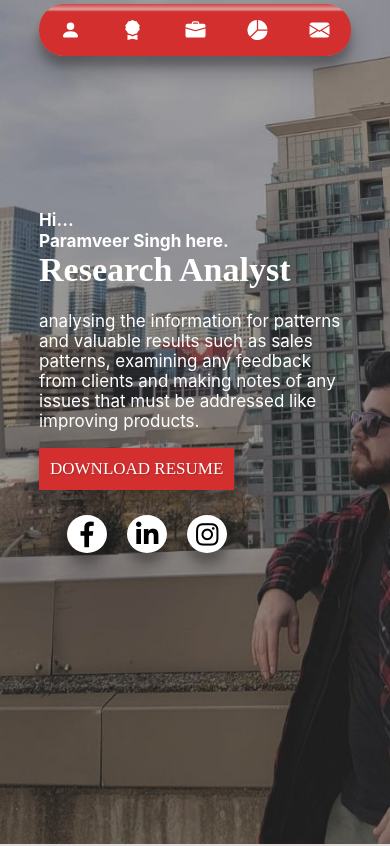
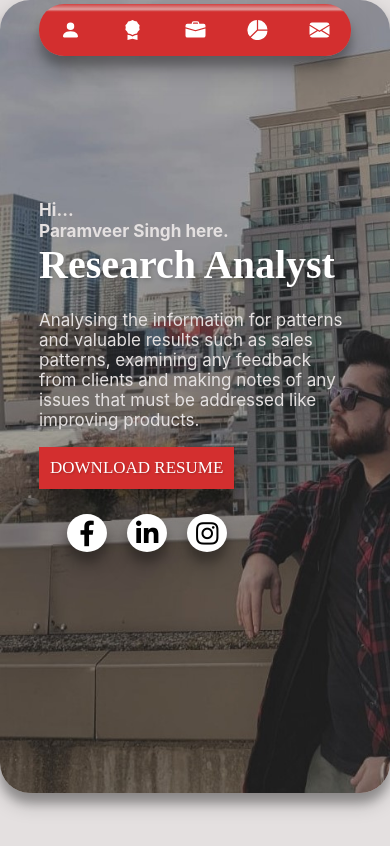
Before and after one commit to Amarpsp10/Param-s, a React (Create React App) app: page / in a window 390 px wide. Shown: the top 846 px of the page. Built offline with nearby package versions, Linux system fonts and the light colour scheme.

Commit message:
intro section updated for mobile

```diff
--- a/src/components/intro-section/Intro.css
+++ b/src/components/intro-section/Intro.css
@@ -9,8 +9,10 @@
     rgb(94, 89, 105) 50%,
     rgb(58, 55, 65) 100%
   );
-  clip-path: polygon(0 0, 100% 0, 98% 100%, 80% 89%, 0 100%);
+  clip-path: polygon(0 0, 100% 0, 98% 100%, 80% 85%, 0 100%);
   height: 100vh;
+  /* border-radius: 30px; */
+  box-shadow: 0 10px 20px rgba(0, 0, 0, 0.25), 0 10px 10px rgba(0, 0, 0, 0.22);
   /* background-color: #e4e0e0; */
   display: flex;
   flex-direction: row;
@@ -42,9 +44,14 @@
 }
 
 @media screen and (max-width: 760px) {
+  .div {
+    height: 98vh;
+  }
   .intro {
+    height: 94vh;
     background: url("../../images/param-background.jpg");
     background-repeat: no-repeat;
+    border-radius: 30px;
     background-size: cover;
     /* background-size: 80vh; */
     flex-direction: column;
@@ -58,22 +65,26 @@
     color: white;
     width: 80%;
   }
+  .media-links {
+    margin: 0 20px;
+  }
 }
 .para {
   font-size: 17px;
+  color: #e4e0e0;
 }
 
 .hi {
   font-size: 1.8;
   margin-bottom: 5px;
-  color: rgb(255, 255, 255);
+  color: #e4e0e0;
 }
 .hi span {
-  font-size: 34px;
-  font-weight: bolder;
+  font-size: 40px;
+  font-weight: bold;
   font-family: "Times New Roman", Times, serif;
   color: white;
-  /* margin-top: 15px; */
+  text-shadow: 2px 2px 4px rgba(0, 0, 0, 0.2);
 }
 .button-resume {
   background-color: #d32f2f;
--- a/src/components/intro-section/Intro.js
+++ b/src/components/intro-section/Intro.js
@@ -35,7 +35,7 @@ class Intro extends Component {
                     </span>
                  </motion.h6>
                  <p className='para'>
-                    analysing the information for patterns and valuable results such as sales patterns,
+                    Analysing the information for patterns and valuable results such as sales patterns,
                      examining any feedback from clients and making notes of any issues that must be addressed
                      like improving products.
                      </p>
```
